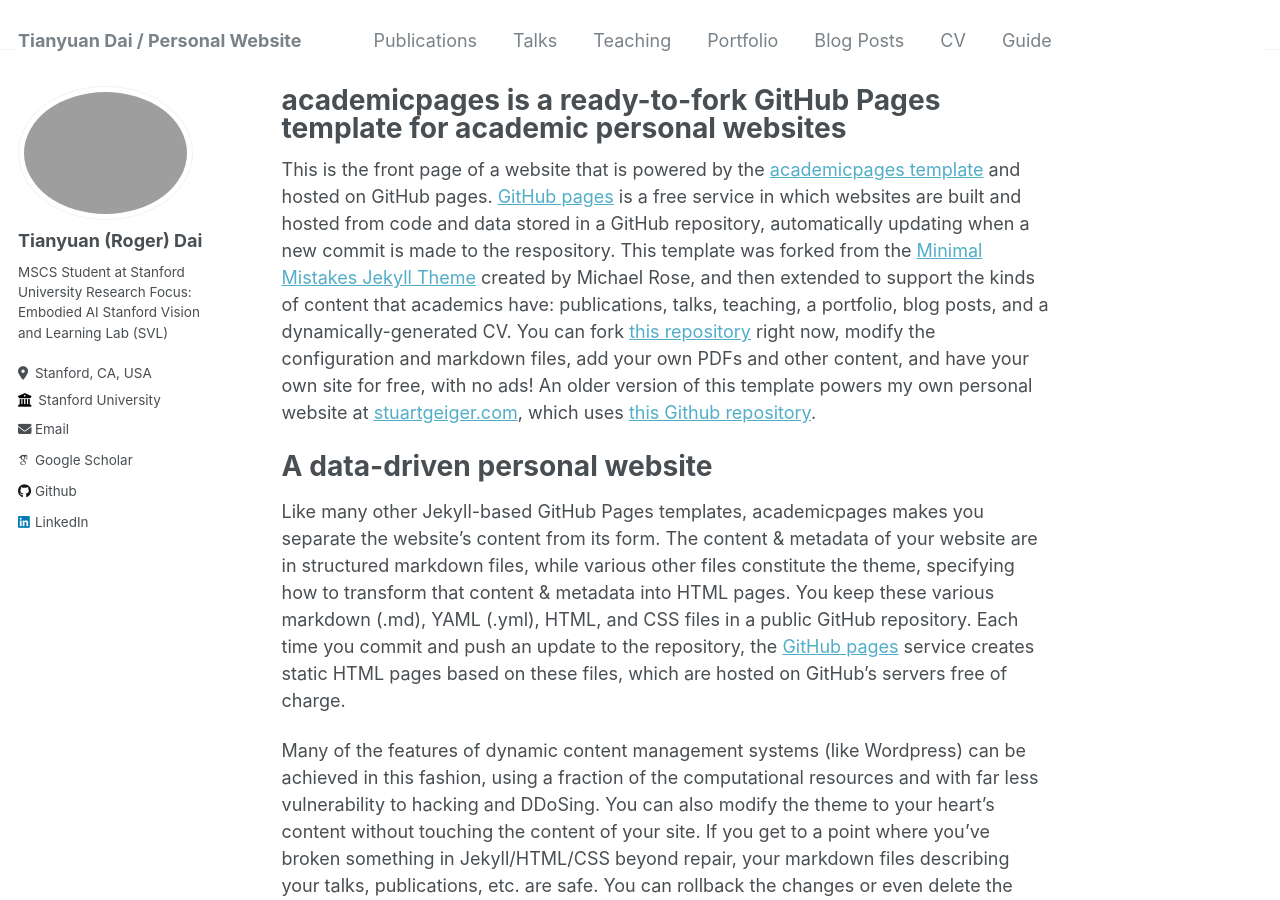
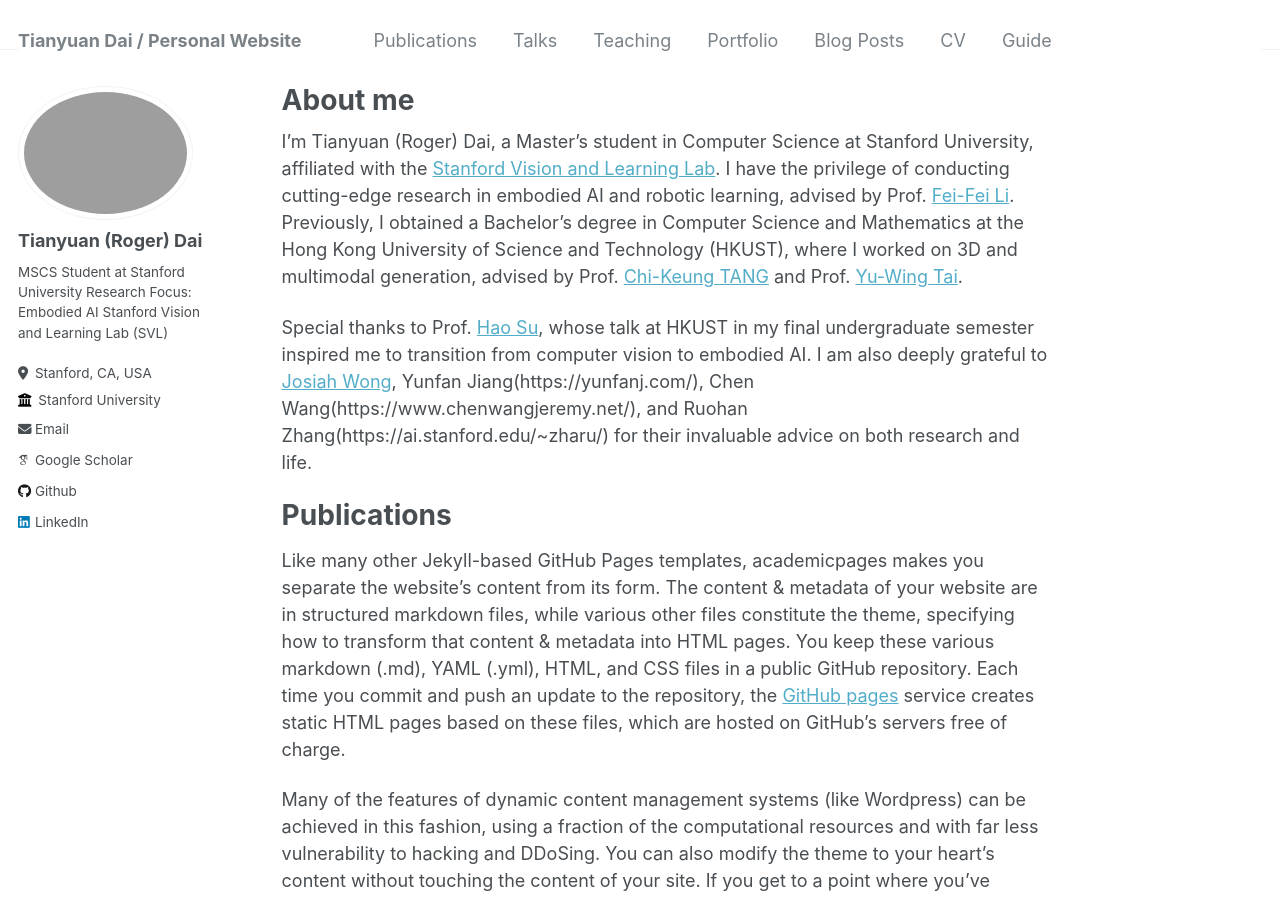
Before and after one commit to RogerDAI1217/RogerDai.github.io, a Jekyll site: the page built from _pages/about.md, in a window 1280 px wide and 900 px high. Built offline with Jekyll 4.4.1, drawn with Linux system fonts in a browser that asks for light colours; some web fonts are replaced.

Commit message:
Update about.md

```diff
--- a/_pages/about.md
+++ b/_pages/about.md
@@ -1,15 +1,17 @@
 ---
 permalink: /
-title: "academicpages is a ready-to-fork GitHub Pages template for academic personal websites"
+title: "About me"
 author_profile: true
 redirect_from:
   - /about/
   - /about.html
 ---
 
-This is the front page of a website that is powered by the [academicpages template](https://github.com/academicpages/academicpages.github.io) and hosted on GitHub pages. [GitHub pages](https://pages.github.com) is a free service in which websites are built and hosted from code and data stored in a GitHub repository, automatically updating when a new commit is made to the respository. This template was forked from the [Minimal Mistakes Jekyll Theme](https://mmistakes.github.io/minimal-mistakes/) created by Michael Rose, and then extended to support the kinds of content that academics have: publications, talks, teaching, a portfolio, blog posts, and a dynamically-generated CV. You can fork [this repository](https://github.com/academicpages/academicpages.github.io) right now, modify the configuration and markdown files, add your own PDFs and other content, and have your own site for free, with no ads! An older version of this template powers my own personal website at [stuartgeiger.com](http://stuartgeiger.com), which uses [this Github repository](https://github.com/staeiou/staeiou.github.io).
+I'm Tianyuan (Roger) Dai, a Master's student in Computer Science at Stanford University, affiliated with the [Stanford Vision and Learning Lab](https://svl.stanford.edu/). I have the privilege of conducting cutting-edge research in embodied AI and robotic learning, advised by Prof. [Fei-Fei Li](https://engineering.stanford.edu/people/fei-fei-li). Previously, I obtained a Bachelor's degree in Computer Science and Mathematics at the Hong Kong University of Science and Technology (HKUST), where I worked on 3D and multimodal generation, advised by Prof. [Chi-Keung TANG](https://cse.hkust.edu.hk/admin/people/faculty/profile/cktang) and Prof. [Yu-Wing Tai](https://yuwingtai.github.io/).
 
-A data-driven personal website
+Special thanks to Prof. [Hao Su](https://cseweb.ucsd.edu/~haosu/), whose talk at HKUST in my final undergraduate semester inspired me to transition from computer vision to embodied AI. I am also deeply grateful to [Josiah Wong](https://jdw.ong/), Yunfan Jiang(https://yunfanj.com/), Chen Wang(https://www.chenwangjeremy.net/), and Ruohan Zhang(https://ai.stanford.edu/~zharu/) for their invaluable advice on both research and life.
+
+Publications
 ======
 Like many other Jekyll-based GitHub Pages templates, academicpages makes you separate the website's content from its form. The content & metadata of your website are in structured markdown files, while various other files constitute the theme, specifying how to transform that content & metadata into HTML pages. You keep these various markdown (.md), YAML (.yml), HTML, and CSS files in a public GitHub repository. Each time you commit and push an update to the repository, the [GitHub pages](https://pages.github.com/) service creates static HTML pages based on these files, which are hosted on GitHub's servers free of charge.
 
```
